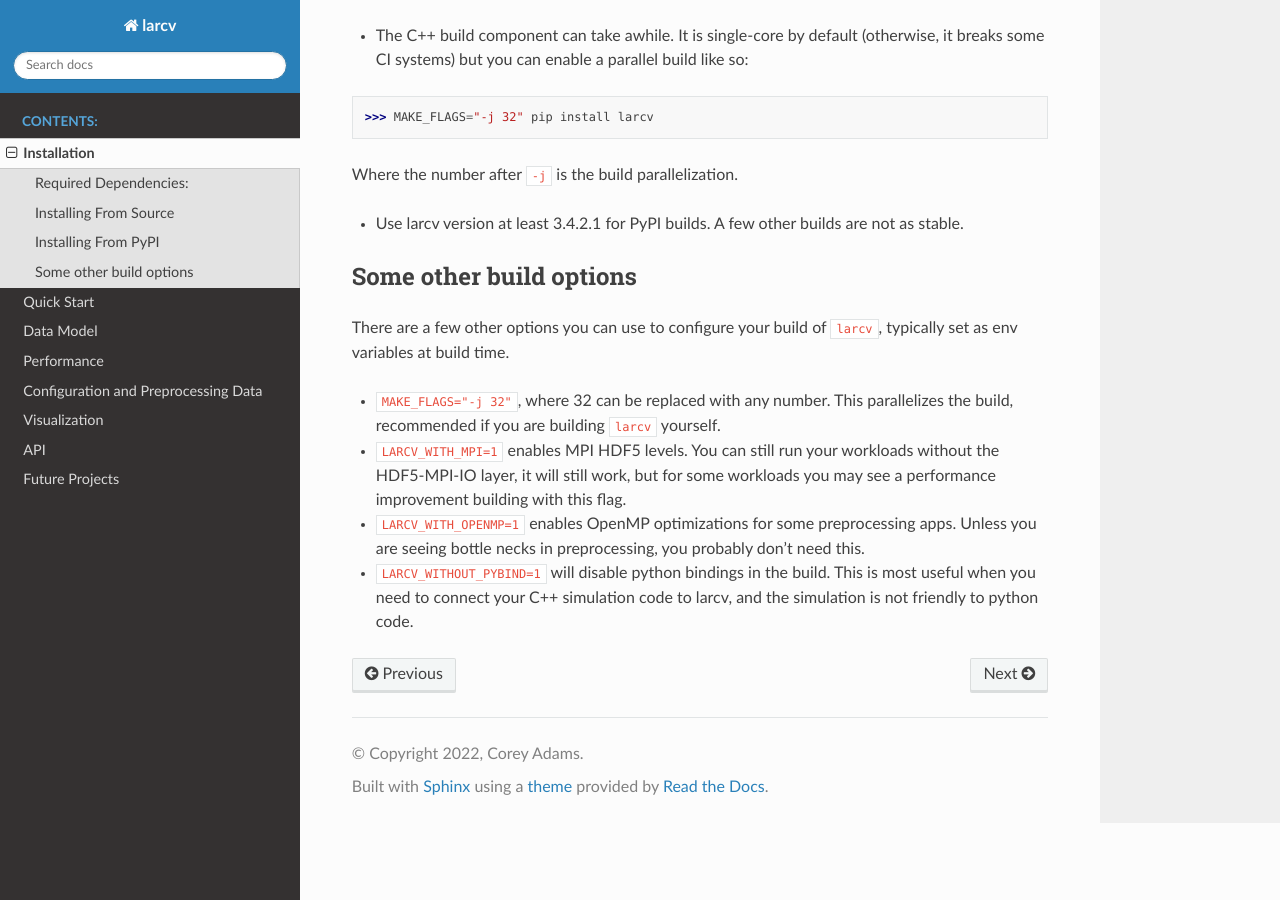
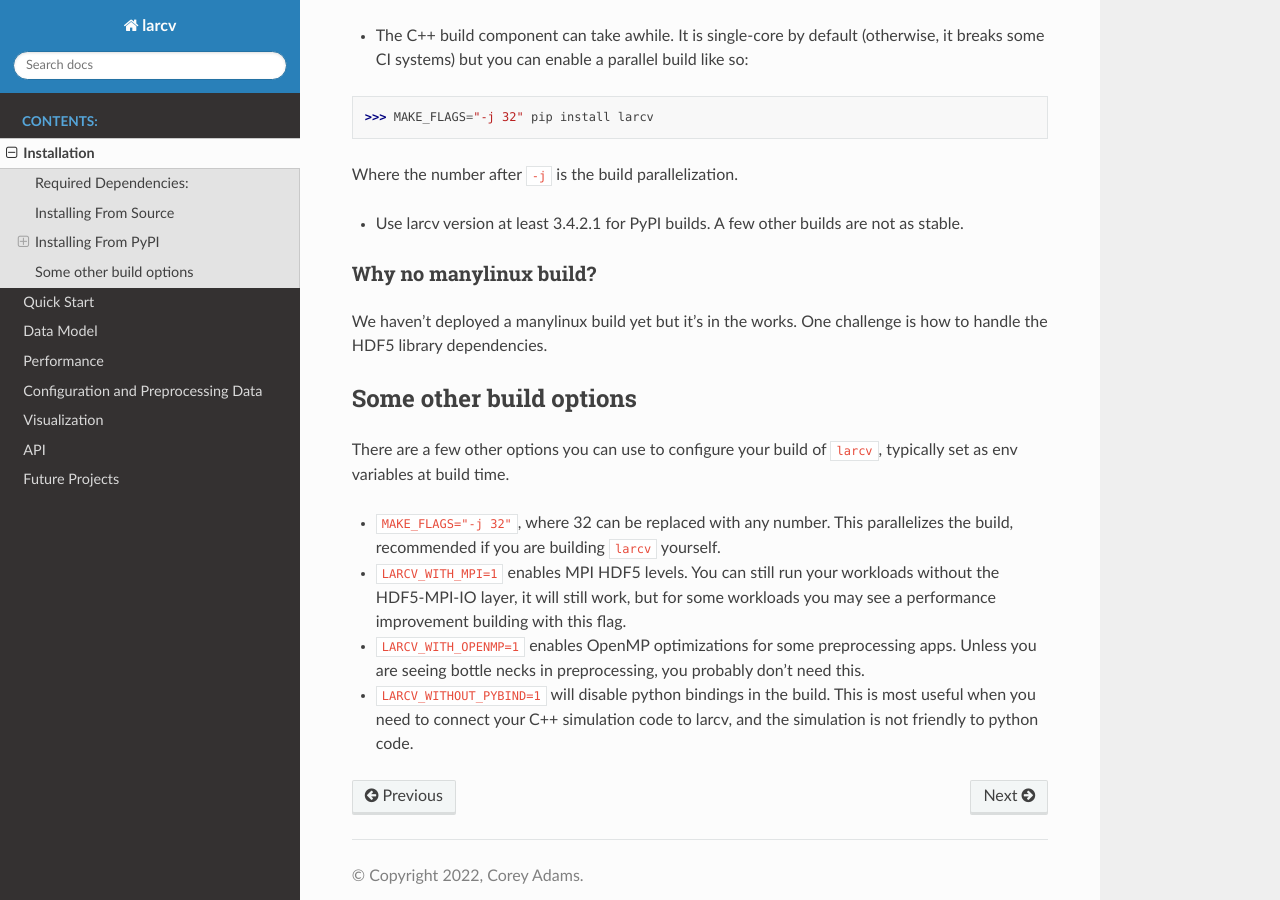
Before and after one commit to DeepLearnPhysics/larcv3-docs, a Sphinx documentation site: the page built from docs/install.rst, in a window 1280 px wide and 900 px high, scrolled down 1233 px. Built offline with Sphinx 7.4.7 and the Read the Docs theme 2.0.0, drawn with Linux system fonts in a browser that asks for light colours.

Commit message:
update install file

```diff
--- a/docs/install.rst
+++ b/docs/install.rst
@@ -52,6 +52,11 @@ Where the number after ``-j`` is the build parallelization.
 
 * Use larcv version at least 3.4.2.1 for PyPI builds.  A few other builds are not as stable.
 
+Why no manylinux build?
+************************
+
+We haven't deployed a manylinux build yet but it's in the works.  One challenge is how to handle the HDF5 library dependencies.
+
 Some other build options
 --------------------------------
 
```
